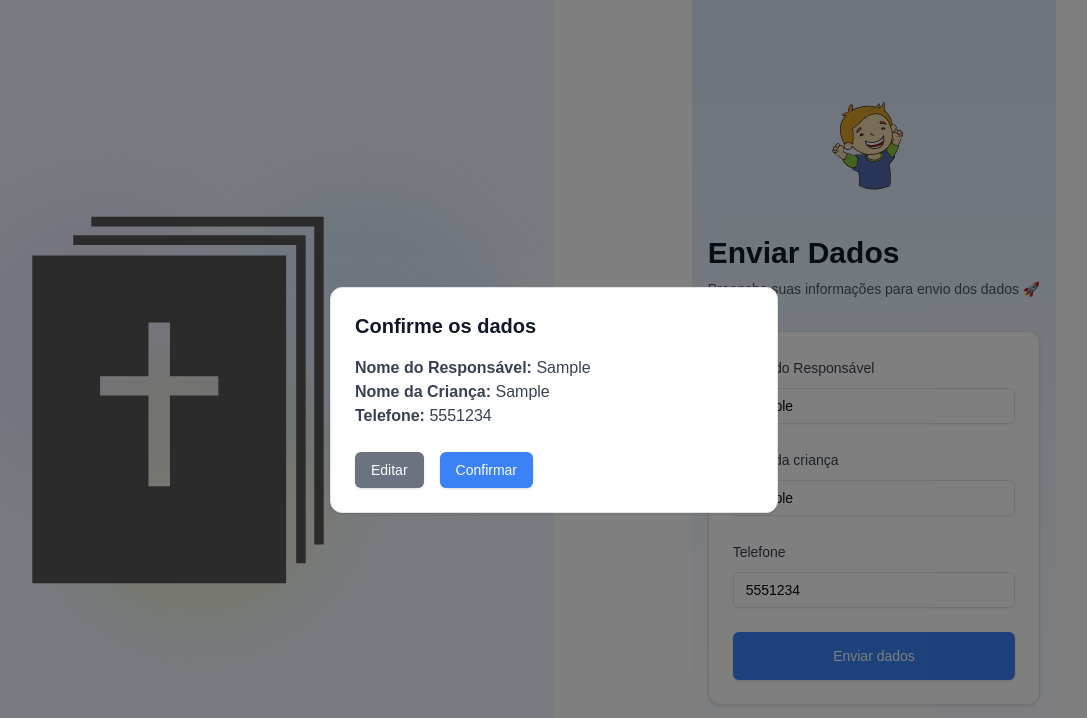
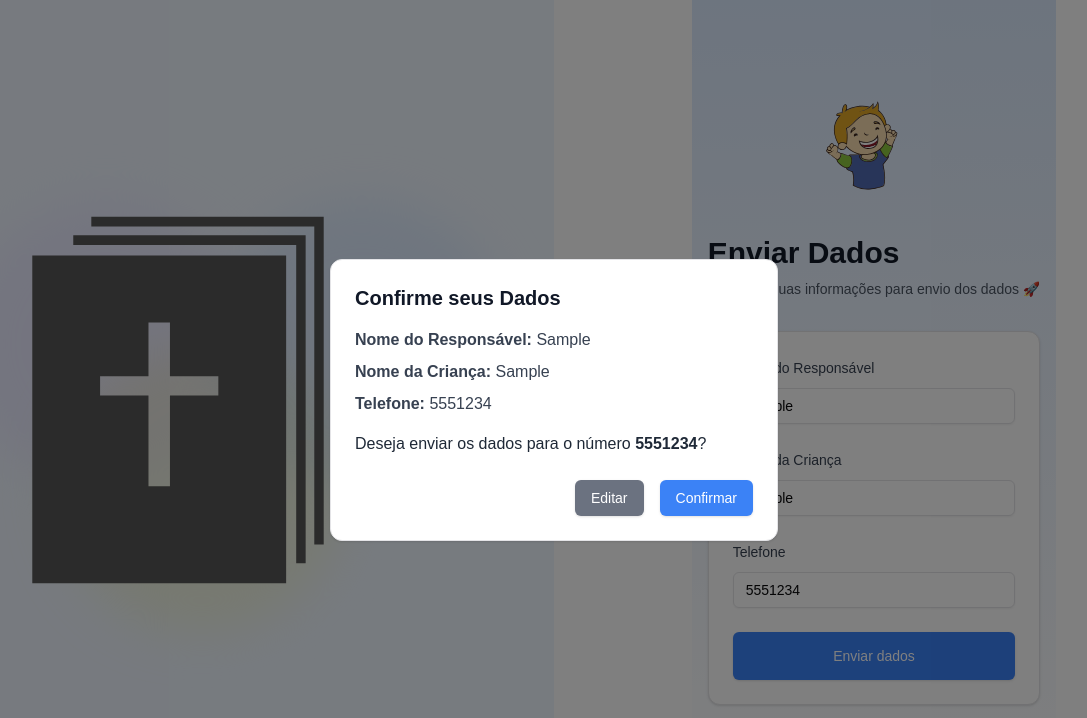
Before and after one commit to Joaoof/FRONT-departamento-infantil, a Next.js app: page /cadastro in a window 1280 px wide. Both pictures are taken after typing "Sample", "Sample", "5551234" into the empty fields and a click on the button "Enviar dados". Shown: the top 718 px of the page, without its empty margins (86-1173 px from the left). Built offline with nearby package versions, Linux system fonts and the light colour scheme.

Commit message:
Refactor RegistrationForm to streamline confirmation modal and WhatsApp integration; enhance user experience with improved messaging and error handling

```diff
--- a/src/app/components/RegistrationForm.tsx
+++ b/src/app/components/RegistrationForm.tsx
@@ -11,26 +11,29 @@ export function RegistrationForm() {
     const [nome, setNome] = useState('')
     const [nomeCrianca, setNomeCrianca] = useState('')
     const [telefone, setTelefone] = useState('')
-    const [showConfirmation, setShowConfirmation] = useState(false) // Controla a exibição da notificação
-    const [editMode, setEditMode] = useState(false) // Controla o modo de edição
+    const [showConfirmation, setShowConfirmation] = useState(false)
 
-    const handleSubmit = async (e: React.FormEvent) => {
+    // Ao submeter o formulário, apenas mostra a modal de confirmação com os dados preenchidos
+    const handleSubmit = (e: React.FormEvent) => {
         e.preventDefault()
-
-        // Exibe a notificação com os dados preenchidos
         setShowConfirmation(true)
     }
 
+    // Ao clicar em "Confirmar", abre imediatamente o pop-up e processa o envio
     const handleConfirm = async () => {
+        // Abre o pop-up imediatamente (ação diretamente disparada pelo clique do usuário)
+        const popup = window.open('', '_blank')
+        if (!popup) {
+            alert('Popup bloqueado pelo navegador. Por favor, permita pop-ups para este site.')
+            return
+        }
         try {
             const api_url = process.env.NEXT_PUBLIC_API_URL
-            const response = await axios(`${api_url}/api/register`, {
-                method: 'POST',
-                headers: { 'Content-Type': 'application/json' },
-                data: { nome, nomeCrianca, telefone }
-            })
-
-            console.log(response)
+            const response = await axios.post(
+                `${api_url}/api/register`,
+                { nome, nomeCrianca, telefone },
+                { headers: { 'Content-Type': 'application/json' } }
+            )
 
             if (!response.data) {
                 throw new Error('Erro ao registrar os dados.')
@@ -39,44 +42,35 @@ export function RegistrationForm() {
             const data = response.data
             const generatedId = data.id
 
-            // Pergunta ao usuário se deseja enviar as informações para o WhatsApp
-            const sendToWhatsApp = window.confirm(
-                `Deseja enviar as informações para o número ${telefone}?`
+            // Monta a mensagem para o WhatsApp
+            const message = encodeURIComponent(
+                `Olá ${nome}, seu cadastro foi realizado com sucesso!\n` +
+                `ID do cadastro: ${generatedId}\n` +
+                `Nome da criança: ${nomeCrianca}`
             )
+            const whatsappURL = `https://wa.me/${telefone}?text=${message}`
 
-            if (sendToWhatsApp) {
-                // Monta a mensagem que será enviada via WhatsApp
-                const message = encodeURIComponent(
-                    `Olá ${nome}, seu cadastro foi realizado com sucesso!\n` +
-                    `ID do cadastro: ${generatedId}\n` +
-                    `Nome da criança: ${nomeCrianca}`
-                )
+            // Atualiza a URL do pop-up para redirecionar para o WhatsApp
+            popup.location.href = whatsappURL
 
-                // URL para enviar a mensagem via WhatsApp
-                const whatsappURL = `https://wa.me/${telefone}?text=${message}`
-
-                // Abre o WhatsApp em uma nova aba
-                window.open(whatsappURL, '_blank')
-            }
-
-            // Fecha a notificação após o envio
+            // Fecha a modal de confirmação
             setShowConfirmation(false)
         } catch (error) {
             console.error(error)
             alert('Ocorreu um erro ao enviar os dados. Tente novamente.')
+            popup.close()
         }
     }
 
+    // Permite voltar à edição dos dados
     const handleEdit = () => {
-        // Habilita o modo de edição
-        setEditMode(true)
         setShowConfirmation(false)
     }
 
     return (
         <div className="min-h-screen flex flex-col items-center justify-center bg-gradient-to-b from-blue-100 p-4">
             {/* Imagem (em cima no mobile, ao lado no desktop) */}
-            <div className="order-1 md:order-none mb-1 md:mb-10 md:mr-1">
+            <div className="order-1 md:order-none mb-4 md:mb-10 md:mr-4">
                 <Image
                     src="/crianca.svg"
                     alt="Imagem de Exemplo"
@@ -93,7 +87,6 @@ export function RegistrationForm() {
                         Preencha suas informações para envio dos dados 🚀
                     </p>
                 </div>
-
                 <Card>
                     <CardContent className="pt-6">
                         <form onSubmit={handleSubmit} className="space-y-6">
@@ -109,10 +102,9 @@ export function RegistrationForm() {
                                     required
                                 />
                             </div>
-
                             <div className="space-y-2">
                                 <label htmlFor="nomeCrianca" className="text-sm font-medium text-gray-700">
-                                    Nome da criança
+                                    Nome da Criança
                                 </label>
                                 <Input
                                     id="nomeCrianca"
@@ -122,7 +114,6 @@ export function RegistrationForm() {
                                     required
                                 />
                             </div>
-
                             <div className="space-y-2">
                                 <label htmlFor="telefone" className="text-sm font-medium text-gray-700">
                                     Telefone
@@ -136,7 +127,6 @@ export function RegistrationForm() {
                                     required
                                 />
                             </div>
-
                             <Button type="submit" className="w-full bg-blue-500 hover:bg-blue-600 text-white py-6">
                                 Enviar dados
                             </Button>
@@ -145,23 +135,25 @@ export function RegistrationForm() {
                 </Card>
             </div>
 
-            {/* Notificação de confirmação */}
+            {/* Modal de Confirmação */}
             {showConfirmation && (
-                <div className="fixed inset-0 flex items-center justify-center bg-black bg-opacity-50">
-                    <Card className="w-full max-w-md">
+                <div className="fixed inset-0 flex items-center justify-center bg-black bg-opacity-50 z-50">
+                    <Card className="w-full max-w-md mx-4">
                         <CardContent className="pt-6">
-                            <h3 className="text-xl font-bold text-gray-900 mb-4">Confirme os dados</h3>
-                            <p className="text-gray-700">
+                            <h3 className="text-xl font-bold text-gray-900 mb-4">Confirme seus Dados</h3>
+                            <p className="text-gray-700 mb-2">
                                 <strong>Nome do Responsável:</strong> {nome}
                             </p>
-                            <p className="text-gray-700">
+                            <p className="text-gray-700 mb-2">
                                 <strong>Nome da Criança:</strong> {nomeCrianca}
                             </p>
-                            <p className="text-gray-700">
+                            <p className="text-gray-700 mb-4">
                                 <strong>Telefone:</strong> {telefone}
                             </p>
-
-                            <div className="mt-6 flex gap-4">
+                            <p className="text-gray-800 mb-6">
+                                Deseja enviar os dados para o número <span className="font-semibold">{telefone}</span>?
+                            </p>
+                            <div className="flex justify-end gap-4">
                                 <Button
                                     onClick={handleEdit}
                                     className="bg-gray-500 hover:bg-gray-600 text-white"
```
